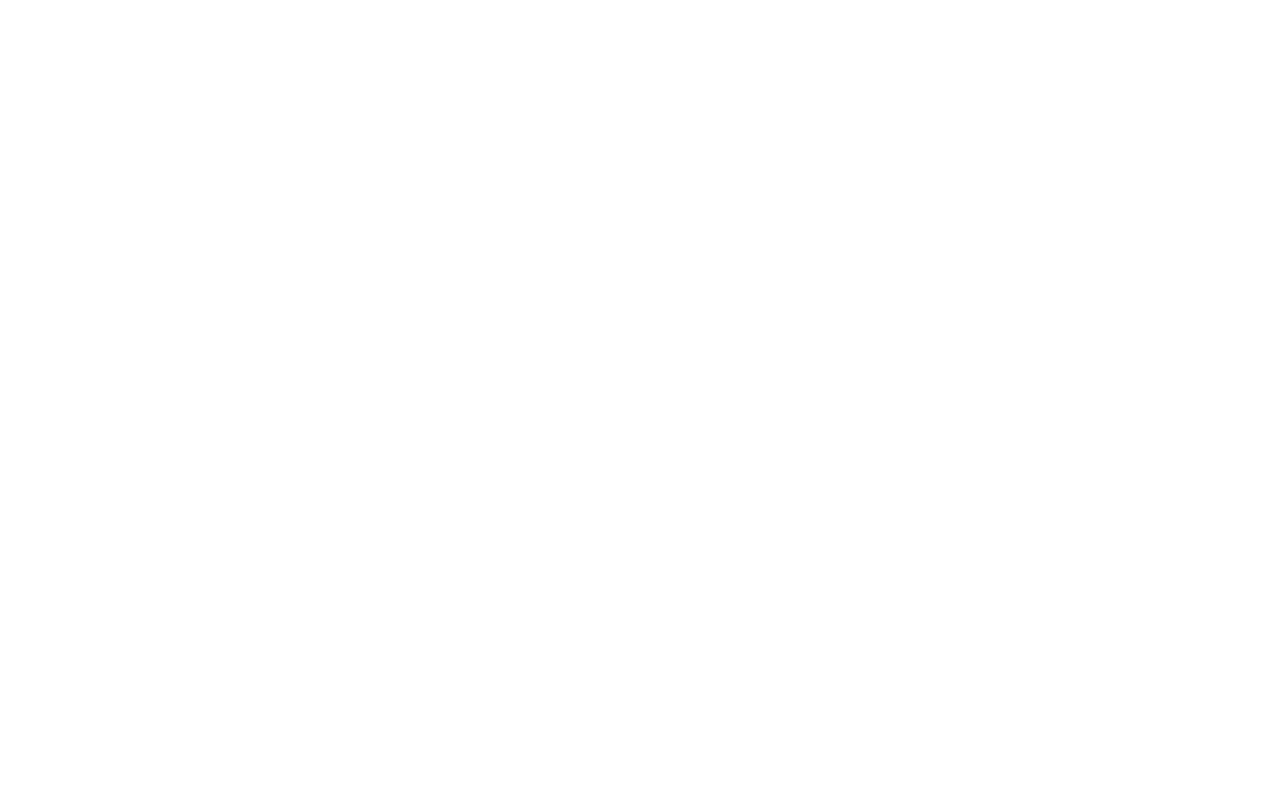
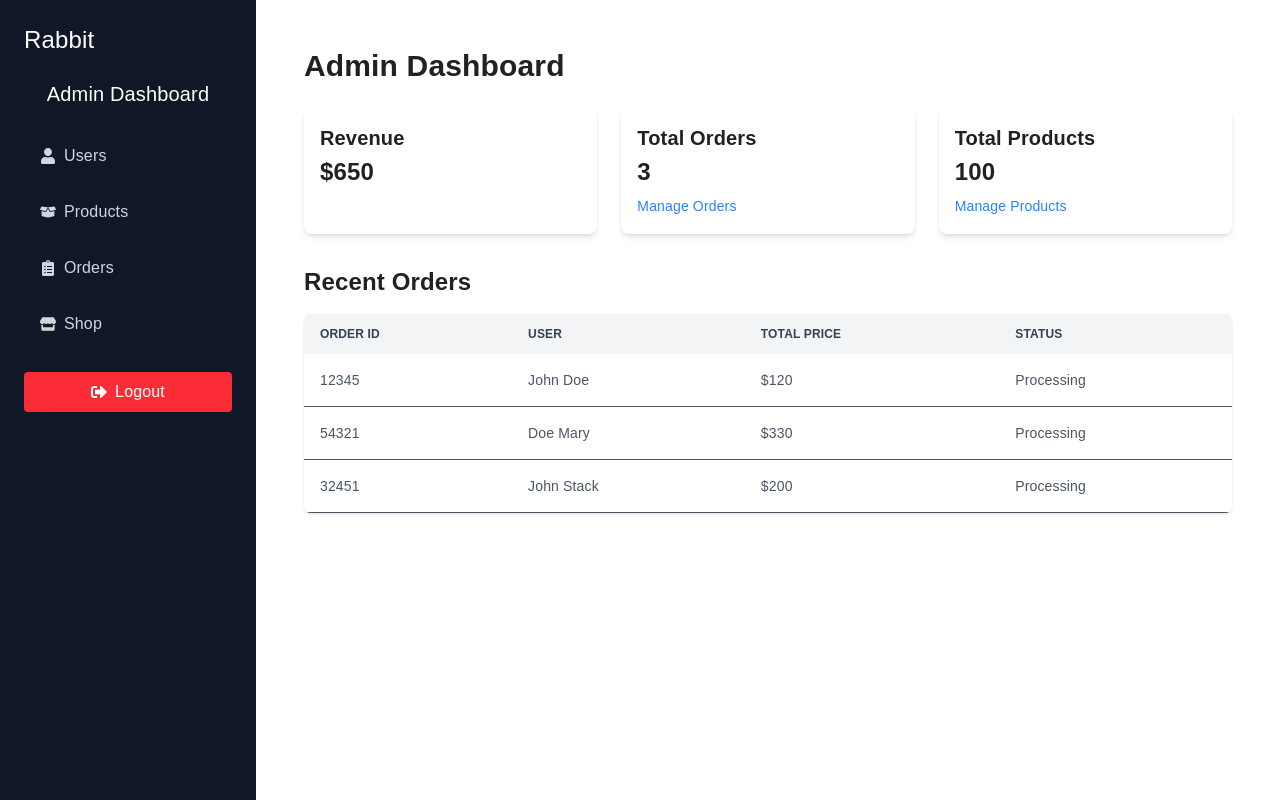
Before and after one commit to thanhphucnguyen1810/fashion-ecommerce-store, a React (Vite) app in the folder frontend/: page /admin in a window 1280 px wide. Before the commit this address had no page. Built offline with nearby package versions, Linux system fonts and the light colour scheme.

Commit message:
feat: Add Admin Dashboard Layout

```diff
--- a/frontend/src/App.jsx
+++ b/frontend/src/App.jsx
@@ -12,9 +12,11 @@
 import ProductDetails from '~/components/Products/ProductDetails'
 import Contact from '~/pages/Contact'
 import Checkout from '~/components/Cart/Checkout'
-import OrderConfirmationPage from './pages/OrderConfirmationPage'
-import OrderDetailsPage from './pages/OrderDetailsPage'
-import MyOrdersPage from './pages/MyOrdersPage'
+import OrderConfirmationPage from '~/pages/OrderConfirmationPage'
+import OrderDetailsPage from '~/pages/OrderDetailsPage'
+import MyOrdersPage from '~/pages/MyOrdersPage'
+import AdminLayout from '~/components/Admin/AdminLayout'
+import AdminHomePage from '~/pages/AdminHomePage'
 
 
 function App() {
@@ -43,7 +45,10 @@
             <Route path='my-orders' element={<MyOrdersPage />} />
 
           </Route>
-          <Route>{/* Admin Layout */}</Route>
+          {/* Admin Layout */}
+          <Route path='/admin' element={<AdminLayout />}>
+            <Route index element={<AdminHomePage />} />
+          </Route>
         </Routes>
       </BrowserRouter>
     </SettingsProvider>
--- /dev/null
+++ b/frontend/src/components/Admin/AdminLayout.jsx
@@ -0,0 +1,48 @@
+import { useState } from 'react'
+import { FaBars } from 'react-icons/fa'
+import { Outlet } from 'react-router-dom'
+import AdminSidebar from './AdminSidebar'
+
+const AdminLayout = () => {
+  const [isSidebarOpen, setIsSidebarOpen] = useState(false)
+  const handleToggleSidebar = () => {
+    setIsSidebarOpen(prev => !prev)
+  }
+  // const isMobile = true
+
+  return (
+    <div className='min-h-screen flex flex-col md:flex-row relative'>
+      {/* Top bar for mobile */}
+      <header className="flex md:hidden p-4 bg-gray-900 text-white z-20 items-center">
+        <button onClick={handleToggleSidebar} aria-label='Toggle sidebar' >
+          <FaBars size={24} />
+        </button>
+        <h1 className="ml-4 text-xl font-medium">Admin Dashboard</h1>
+      </header>
+
+      {/* Mobile sidebar overlay */}
+      {isSidebarOpen && (
+        <div
+          className="fixed inset-0 z-10 bg-black opacity-50 md:hidden"
+          onClick={handleToggleSidebar}
+        />
+      )}
+
+      {/* Sidebar */}
+      <aside
+        className={`bg-gray-900 w-64 min-h-screen text-white absolute md:relative transform
+        ${isSidebarOpen ? 'translate-x-0' : '-translate-x-full'}
+        transition-transform duration-300 md:translate-x-0 md:static md:block z-20`}
+      >
+        <AdminSidebar />
+      </aside>
+
+      {/* Main content */}
+      <div className="flex-grow p-6 overflow-hidden">
+        <Outlet />
+      </div>
+    </div>
+  )
+}
+
+export default AdminLayout
--- /dev/null
+++ b/frontend/src/components/Admin/AdminSidebar.jsx
@@ -0,0 +1,72 @@
+import {
+  FaBoxOpen,
+  FaClipboardList,
+  FaSignOutAlt,
+  FaStore,
+  FaUser
+} from 'react-icons/fa'
+import { Link, NavLink, useNavigate } from 'react-router-dom'
+
+// Menu items definition
+const menuItems = [
+  { to: '/admin/users', label: 'Users', icon: <FaUser /> },
+  { to: '/admin/products', label: 'Products', icon: <FaBoxOpen /> },
+  { to: '/admin/orders', label: 'Orders', icon: <FaClipboardList /> },
+  { to: '/', label: 'Shop', icon: <FaStore /> }
+]
+
+const AdminSidebar = () => {
+  const navigate = useNavigate()
+
+  const handleLogout = () => {
+    // TODO: Add auth logic (clear token, etc.)
+    navigate('/')
+  }
+
+  return (
+    <aside className="p-6">
+      {/* Logo */}
+      <div className="mb-6">
+        <Link to="/admin" className="text-2xl font-medium">
+          Rabbit
+        </Link>
+      </div>
+
+      {/* Title */}
+      <h2 className="text-xl font-medium mb-6 text-center">Admin Dashboard</h2>
+
+      {/* Navigation */}
+      <nav className="flex flex-col space-y-2">
+        {menuItems.map(({ to, label, icon }) => (
+          <NavLink
+            key={to}
+            to={to}
+            className={({ isActive }) =>
+              `py-3 px-4 rounded flex items-center space-x-2 ${
+                isActive
+                  ? 'bg-gray-700 text-white'
+                  : 'text-gray-300 hover:bg-gray-700 hover:text-white'
+              }`
+            }
+          >
+            {icon}
+            <span>{label}</span>
+          </NavLink>
+        ))}
+      </nav>
+
+      {/* Logout */}
+      <div className="mt-6">
+        <button
+          onClick={handleLogout}
+          className="w-full bg-red-500 hover:bg-red-600 text-white py-2 px-4 rounded flex items-center justify-center space-x-2"
+        >
+          <FaSignOutAlt />
+          <span>Logout</span>
+        </button>
+      </div>
+    </aside>
+  )
+}
+
+export default AdminSidebar
--- a/frontend/src/components/Common/Navbar.jsx
+++ b/frontend/src/components/Common/Navbar.jsx
@@ -58,6 +58,15 @@
             )}
           </button>
 
+          <button className="text-xl p-2 rounded-full hover:bg-gray-200 dark:hover:bg-slate-400 transition">
+            <Link
+              to='/admin'
+              className='block bg-gray-500 px-2 rounded text-sm text-white'
+            >
+              Admin
+            </Link>
+          </button>
+
           {/* Profile */}
           <button className="text-xl p-2 rounded-full hover:bg-gray-200 dark:hover:bg-slate-400 transition">
             <Link to="/profile" title="Profile">
--- /dev/null
+++ b/frontend/src/pages/AdminHomePage.jsx
@@ -0,0 +1,105 @@
+import { Link } from 'react-router-dom'
+
+// Format currency
+const formatCurrency = (value) => `$${value.toLocaleString()}`
+
+// Reusable Card component
+const StatCard = ({ title, value, link, linkText }) => (
+  <div className="p-4 shadow-md rounded-lg bg-white">
+    <h2 className="text-xl font-semibold mb-1">{title}</h2>
+    <p className="text-2xl font-bold">{value}</p>
+    {link && linkText && (
+      <Link to={link} className="text-blue-500 hover:underline text-sm mt-2 inline-block">
+        {linkText}
+      </Link>
+    )}
+  </div>
+)
+
+const AdminHomePage = () => {
+  const orders = [
+    {
+      _id: 12345,
+      user: { name: 'John Doe' },
+      totalPrice: 120,
+      status: 'Processing'
+    },
+    {
+      _id: 54321,
+      user: { name: 'Doe Mary' },
+      totalPrice: 330,
+      status: 'Processing'
+    },
+    {
+      _id: 32451,
+      user: { name: 'John Stack' },
+      totalPrice: 200,
+      status: 'Processing'
+    }
+  ]
+
+  const totalRevenue = orders.reduce((sum, order) => sum + order.totalPrice, 0)
+
+  return (
+    <div className="max-w-7xl mx-auto p-6">
+      <h1 className="text-3xl font-bold mb-6">Admin Dashboard</h1>
+
+      {/* Summary Cards */}
+      <div className="grid grid-cols-1 sm:grid-cols-2 lg:grid-cols-3 gap-6">
+        <StatCard title="Revenue" value={formatCurrency(totalRevenue)} />
+        <StatCard
+          title="Total Orders"
+          value={orders.length}
+          link="/admin/orders"
+          linkText="Manage Orders"
+        />
+        <StatCard
+          title="Total Products"
+          value={100}
+          link="/admin/products"
+          linkText="Manage Products"
+        />
+      </div>
+
+      {/* Recent Orders */}
+      <div className="mt-8">
+        <h2 className="text-2xl font-bold mb-4">Recent Orders</h2>
+        <div className="overflow-x-auto rounded-md shadow">
+          <table className="min-w-full text-left text-sm text-gray-600">
+            <thead className="bg-gray-100 text-xs uppercase text-gray-700">
+              <tr>
+                <th className="py-3 px-4">Order ID</th>
+                <th className="py-3 px-4">User</th>
+                <th className="py-3 px-4">Total Price</th>
+                <th className="py-3 px-4">Status</th>
+              </tr>
+            </thead>
+            <tbody>
+              {orders.length > 0 ? (
+                orders.map((order) => (
+                  <tr
+                    key={order._id}
+                    className="border-b hover:bg-gray-50 transition cursor-pointer"
+                  >
+                    <td className="p-4">{order._id}</td>
+                    <td className="p-4">{order.user.name}</td>
+                    <td className="p-4">{formatCurrency(order.totalPrice)}</td>
+                    <td className="p-4">{order.status}</td>
+                  </tr>
+                ))
+              ) : (
+                <tr>
+                  <td colSpan={4} className="p-4 text-center text-gray-500">
+                    No recent orders found.
+                  </td>
+                </tr>
+              )}
+            </tbody>
+          </table>
+        </div>
+      </div>
+    </div>
+  )
+}
+
+export default AdminHomePage
```
